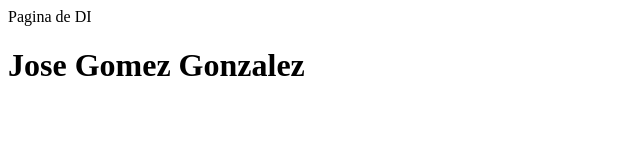
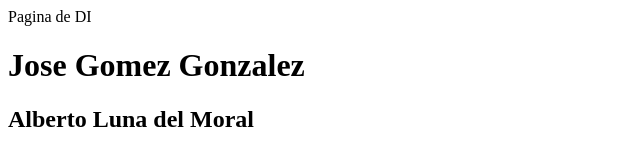
Before and after one commit to albertolunadelmoral/repo, a plain HTML site: page index.html in a window 1280 px wide. Shown: the whole page, without its empty margins (0-640 px from the left). Drawn offline with Linux system fonts and the light colour scheme.

Commit message:
Update index.html

```diff
--- a/index.html
+++ b/index.html
@@ -5,5 +5,6 @@
   </head>
   <body>
         <h1>Jose Gomez Gonzalez</h1>
+        <h2>Alberto Luna del Moral</h2>
   </body>
 </html>
```
